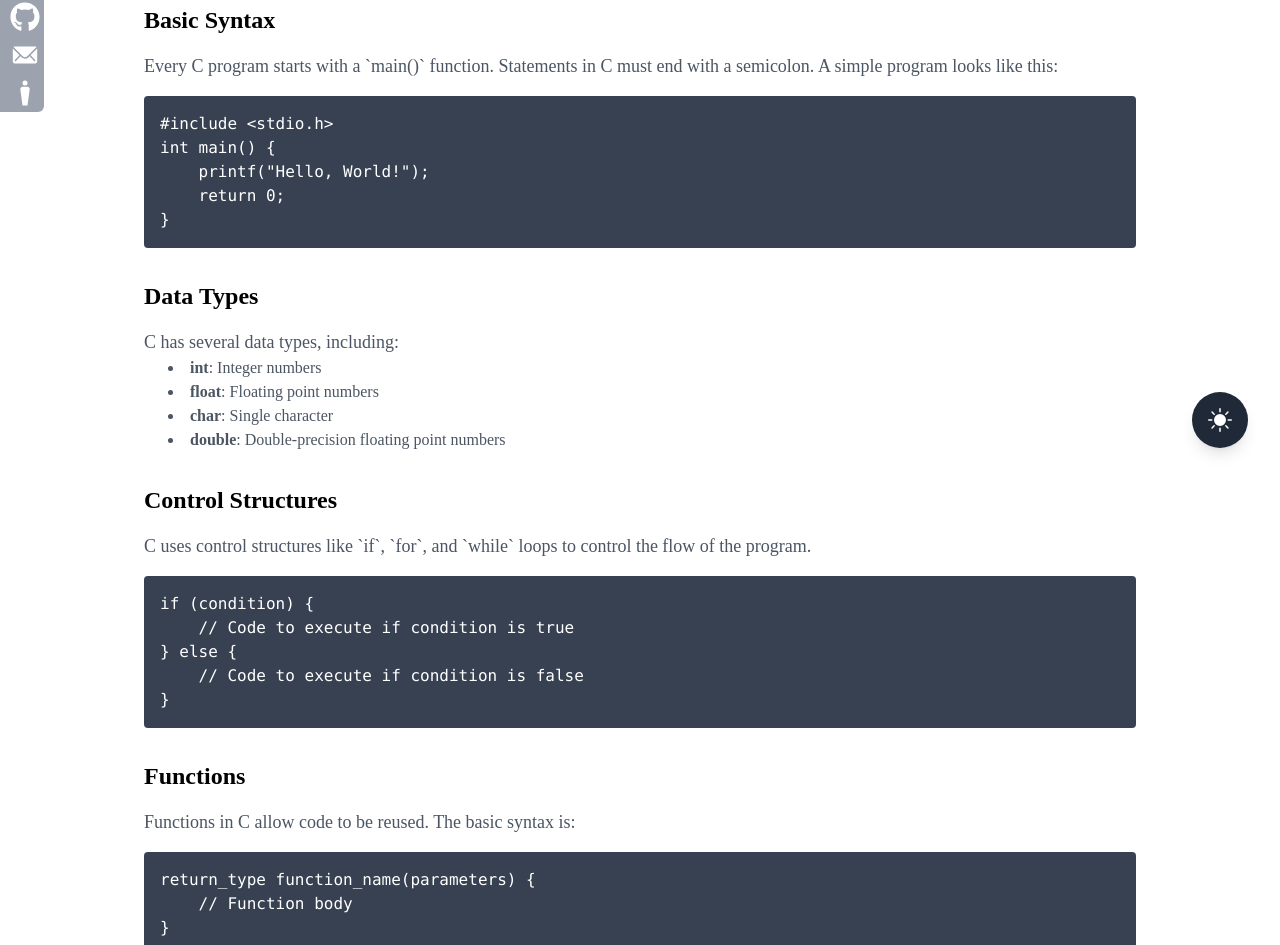
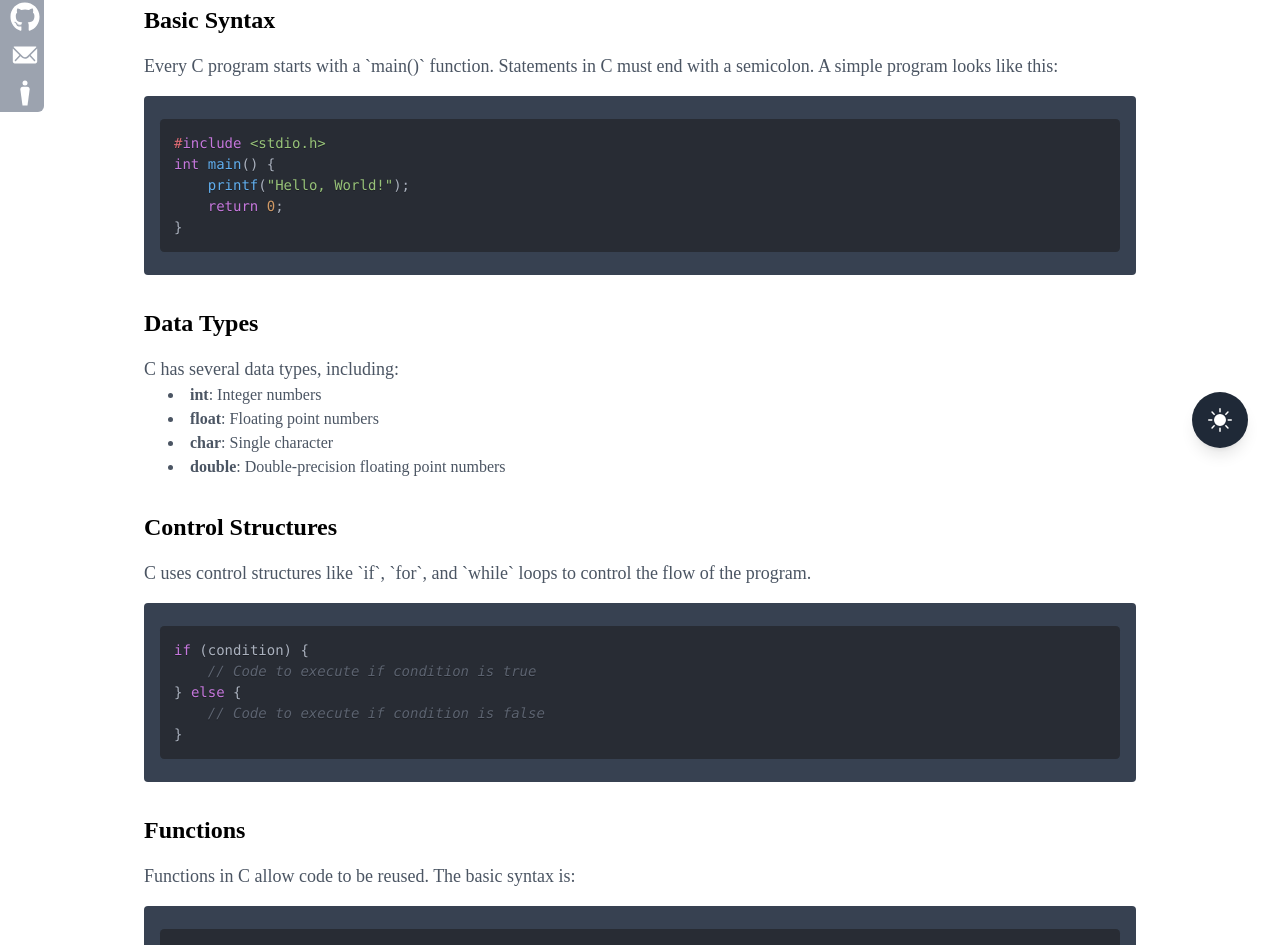
Before and after one commit to nitul8/Portfolio, a React (Create React App) app: page /notes/c-programming in a window 1280 px wide. Shown: the part 320-1265 px from the top of the page. Built offline with nearby package versions, Linux system fonts and the light colour scheme; a web font is replaced by a local one.

Commit message:
day-1 updated

```diff
--- a/src/components/NavBar.jsx
+++ b/src/components/NavBar.jsx
@@ -62,7 +62,7 @@ function NavBar({onNotesClick}) {
                 {/* Notes Dropdown */}
                 <li className="relative m-6 text-gray-500 text-md">
                     <Menu as="div" className="relative inline-block text-left">
-                        <MenuButton className="inline-flex justify-center rounded-md bg-white px-3 py-2 w-sm hover:bg-gray-50">
+                        <MenuButton className="inline-flex justify-center rounded-md px-3 py-2 w-sm hover:scale-110 duration-500">
                             Notes
                         </MenuButton>
                         <MenuItems className="absolute right-0 z-10 mt-2 w-56 origin-top-right rounded-md bg-white shadow-lg ring-1 ring-black/5 focus:outline-none">
@@ -93,7 +93,7 @@ function NavBar({onNotesClick}) {
                 {/* Language Dropdown */}
                 <li className="relative m-6 text-gray-500 text-md">
                     <Menu as="div" className="relative inline-block text-left">
-                        <MenuButton className="inline-flex justify-center rounded-md bg-white px-3 py-2  hover:bg-gray-50">
+                        <MenuButton className="inline-flex justify-center rounded-md px-3 py-2  hover:scale-110 duration-500">
                             Language
                         </MenuButton>
                         <MenuItems className="absolute right-0 z-10 mt-2 w-56 origin-top-right rounded-md bg-white shadow-lg ring-1 ring-black/5 focus:outline-none">
--- a/src/components/Notes/CProgramming.jsx
+++ b/src/components/Notes/CProgramming.jsx
@@ -1,4 +1,7 @@
 import React from "react";
+
+import {Prism as SyntaxHighlighter} from "react-syntax-highlighter";
+import {oneDark} from "react-syntax-highlighter/dist/esm/styles/prism";
 
 const CProgramming = () => {
     return (
@@ -35,13 +38,17 @@ const CProgramming = () => {
                         program looks like this:
                     </p>
                     <pre className="bg-gray-700 dark:bg-gray-300 p-4 rounded mt-4 text-white dark:text-black">
-                        <code>
+                        <SyntaxHighlighter
+                            language="c"
+                            style={oneDark}
+                            className="rounded mt-4 text-sm"
+                        >
                             {`#include <stdio.h>
 int main() {
     printf("Hello, World!");
     return 0;
 }`}
-                        </code>
+                        </SyntaxHighlighter>
                     </pre>
                 </section>
 
@@ -80,13 +87,17 @@ int main() {
                         loops to control the flow of the program.
                     </p>
                     <pre className="bg-gray-700 dark:bg-gray-300 p-4 rounded mt-4 text-white dark:text-black">
-                        <code>
+                        <SyntaxHighlighter
+                            language="c"
+                            style={oneDark}
+                            className="rounded mt-4 text-sm"
+                        >
                             {`if (condition) {
     // Code to execute if condition is true
 } else {
     // Code to execute if condition is false
 }`}
-                        </code>
+                        </SyntaxHighlighter>
                     </pre>
                 </section>
 
@@ -100,11 +111,15 @@ int main() {
                         is:
                     </p>
                     <pre className="bg-gray-700 dark:bg-gray-300 p-4 rounded mt-4 text-white dark:text-black">
-                        <code>
+                        <SyntaxHighlighter
+                            language="c"
+                            style={oneDark}
+                            className="rounded mt-4 text-sm"
+                        >
                             {`return_type function_name(parameters) {
     // Function body
 }`}
-                        </code>
+                        </SyntaxHighlighter>
                     </pre>
                 </section>
             </div>
```
